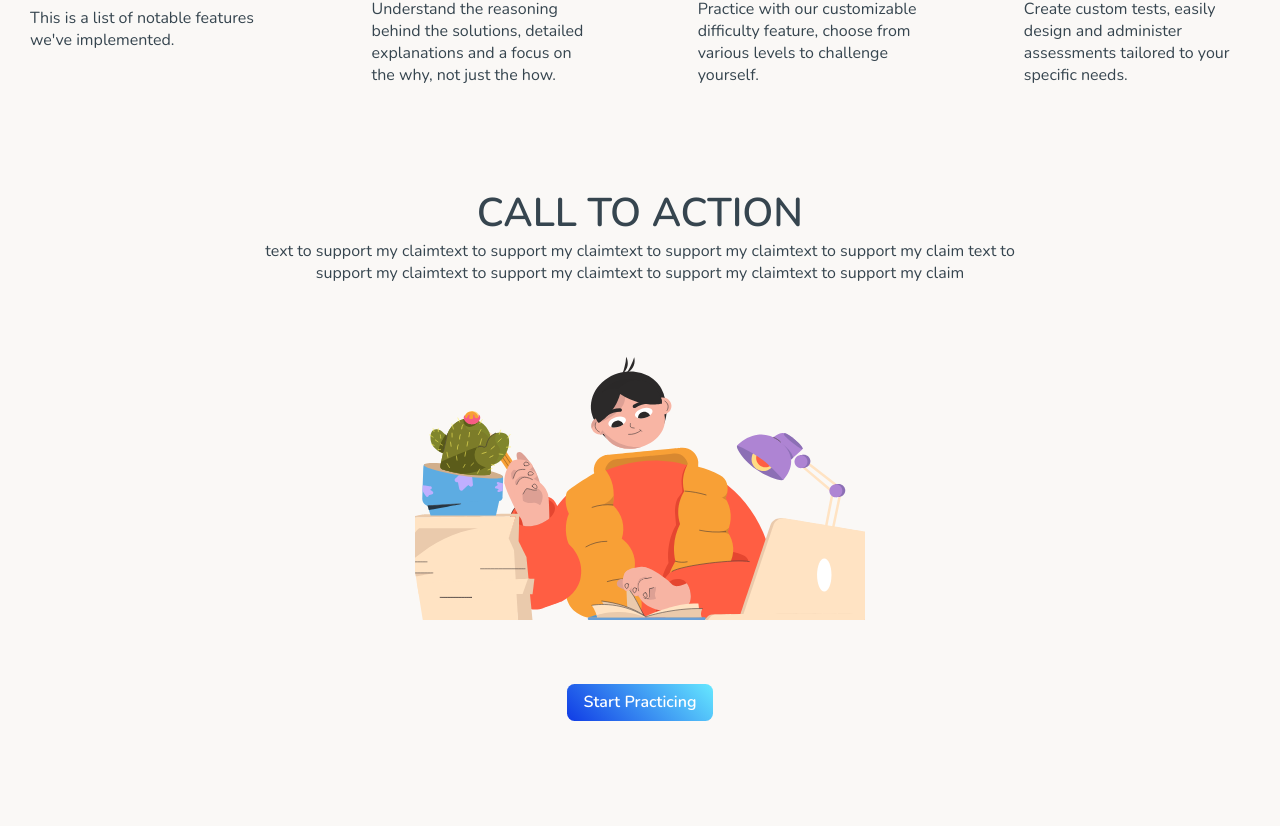
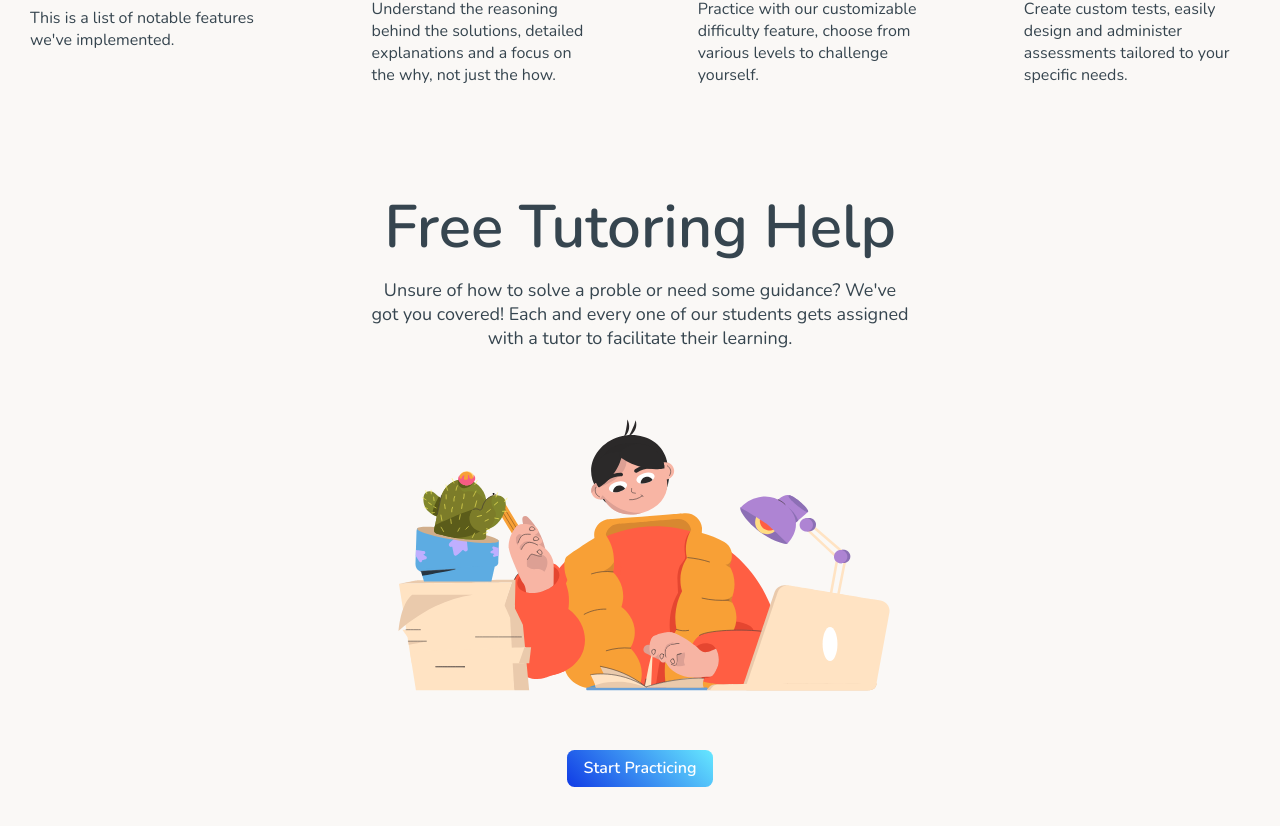
Before and after one commit to DanielKuznetsov/Personalized-Learning-Platform, a React (Create React App) app in the folder e-learning/: page / in a window 1280 px wide. Shown: the part 1048-1874 px from the top of the page. Built offline with nearby package versions, Linux system fonts and the light colour scheme; a web font is replaced by a local one.

Commit message:
Add CTA text

```diff
--- a/e-learning/src/Home.js
+++ b/e-learning/src/Home.js
@@ -125,14 +125,14 @@ function Home() {
         </div>
 
         <div className="cta">
-          <p className="cta-title">CALL TO ACTION</p>
+          <p className="cta-title">Free Tutoring Help</p>
           <p className="cta-subtitle">
-            text to support my claimtext to support my claimtext to support my
-            claimtext to support my claim text to support my claimtext to
-            support my claimtext to support my claimtext to support my claim
+            Unsure of how to solve a proble or need some guidance? We've got you
+            covered! Each and every one of our students gets assigned with a
+            tutor to facilitate their learning.
           </p>
           <div className="cta-gif">
-            <Lottie options={defaultOptions2} height={400} width={450} />
+            <Lottie options={defaultOptions2} height={400} width={550} />
           </div>
           <Button shadow text="Start Practicing" />
         </div>
--- a/e-learning/src/styles/Home.scss
+++ b/e-learning/src/styles/Home.scss
@@ -152,7 +152,7 @@
     }
 
     .cta {
-      width: 65%;
+      width: 55%;
       margin: 10rem auto;
       display: flex;
       flex-direction: column;
@@ -160,8 +160,14 @@
       text-align: center;
 
       &-title {
-        font-size: 4rem;
+        font-size: 6rem;
         font-weight: 600;
+      }
+
+      &-subtitle {
+        margin-top: 1rem;
+        font-size: 1.8rem;
+        padding: 0 6.5rem;
       }
     }
   }
```
